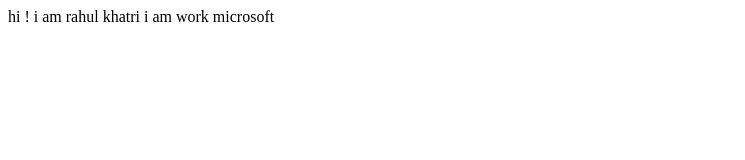
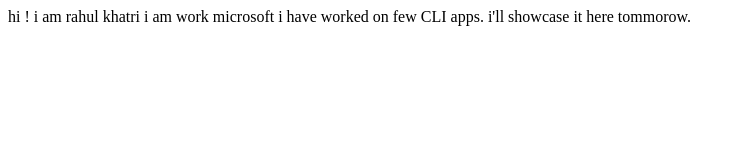
Before and after one commit to rahulkhatri3/student-name-site, a plain HTML site: page index.html in a window 1280 px wide. Shown: the whole page, without its empty margins (0-745 px from the left). Drawn offline with Linux system fonts and the light colour scheme.

Commit message:
update detailes of project

```diff
--- a/index.html
+++ b/index.html
@@ -8,5 +8,7 @@
 <body>
     hi ! i am rahul khatri
     i am work microsoft
+
+    i have worked on few  CLI apps. i'll showcase it here tommorow.
 </body>
 </html>
```
